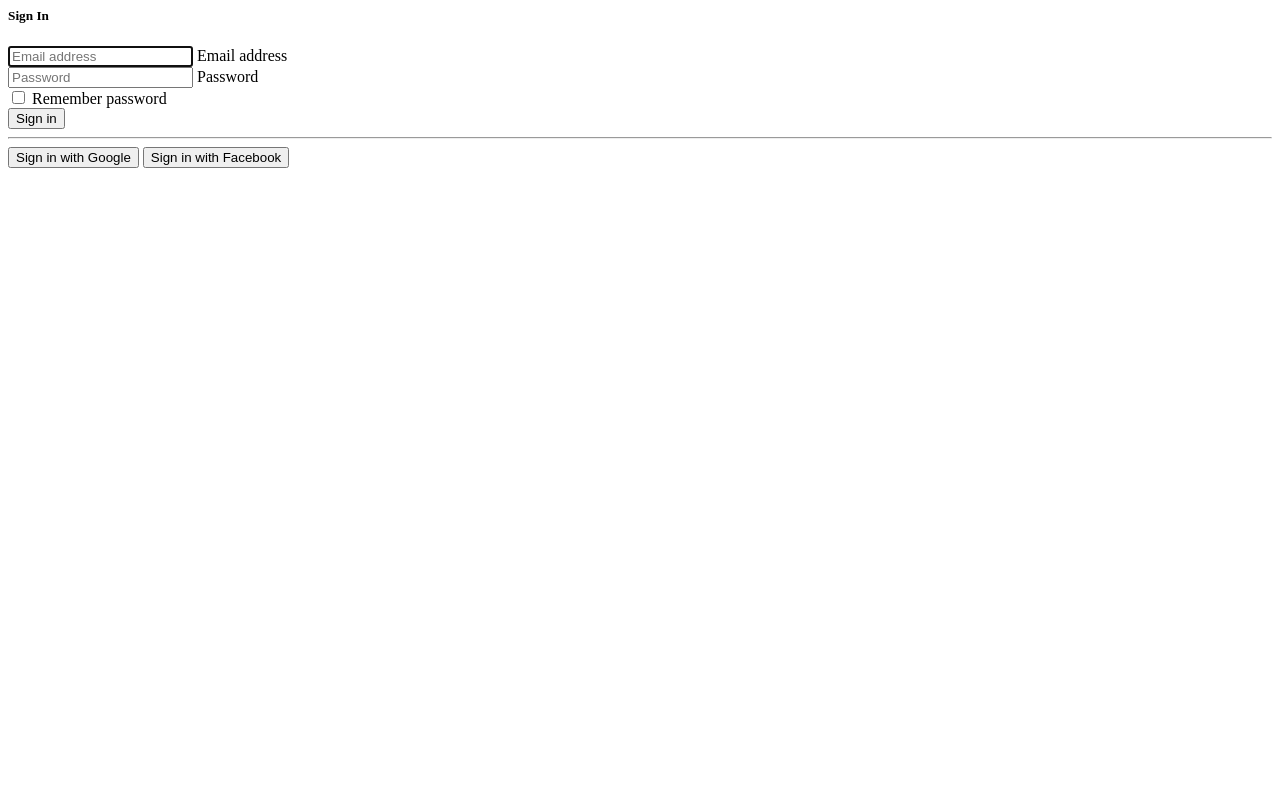
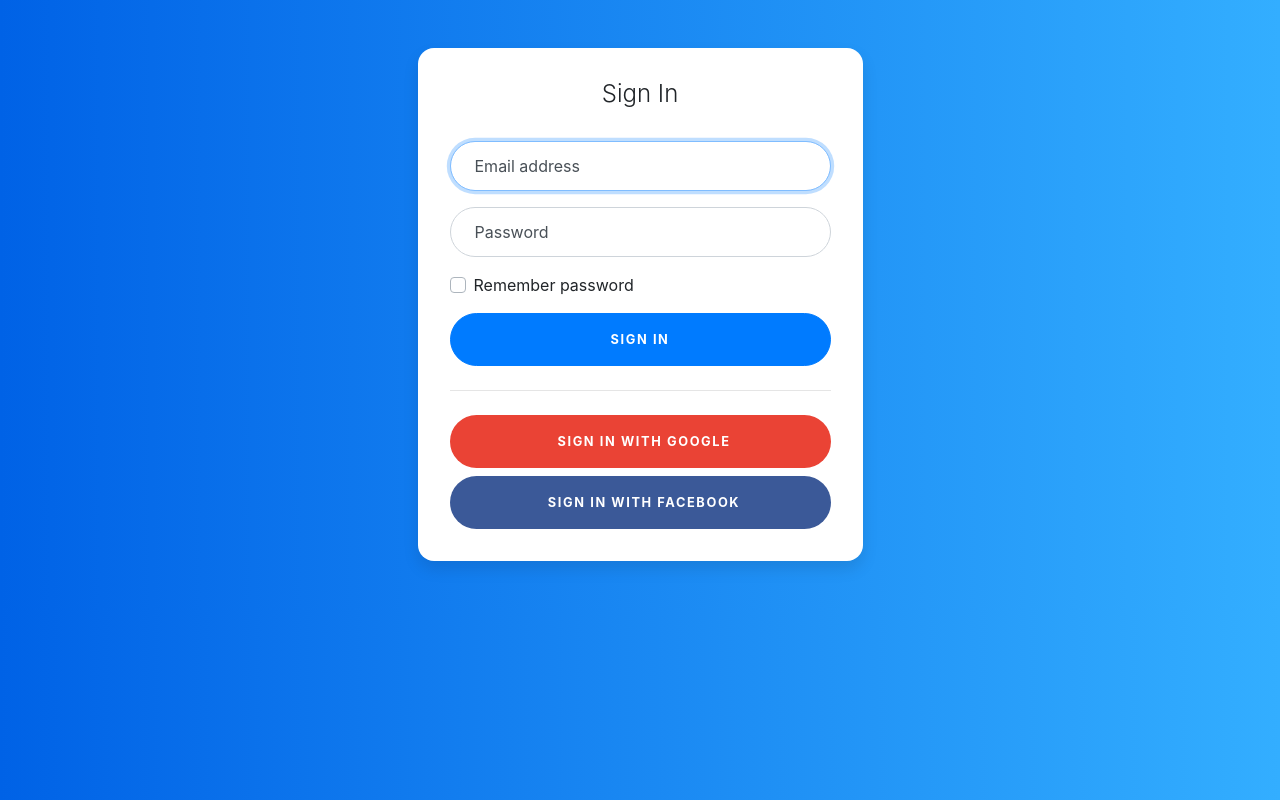
Before and after one commit to Terance98/floating-signin, a plain HTML site: page index.html in a window 1280 px wide. Drawn offline with nearby package versions, Linux system fonts and the light colour scheme.

Commit message:
Updated index.html file

```diff
--- a/index.html
+++ b/index.html
@@ -1,5 +1,11 @@
 <!-- This snippet uses Font Awesome 5 Free as a dependency. You can download it at fontawesome.io! -->
-
+<!DOCTYPE html>
+<html>
+<head>
+	<title></title>
+	<link href="https://stackpath.bootstrapcdn.com/bootstrap/4.4.1/css/bootstrap.min.css" rel="stylesheet" integrity="sha384-Vkoo8x4CGsO3+Hhxv8T/Q5PaXtkKtu6ug5TOeNV6gBiFeWPGFN9MuhOf23Q9Ifjh" crossorigin="anonymous">
+	<link rel="stylesheet" type="text/css" href="styles.css">
+</head>
 <body>
   <div class="container">
     <div class="row">
@@ -33,3 +39,5 @@
     </div>
   </div>
 </body>
+
+</html>
```
